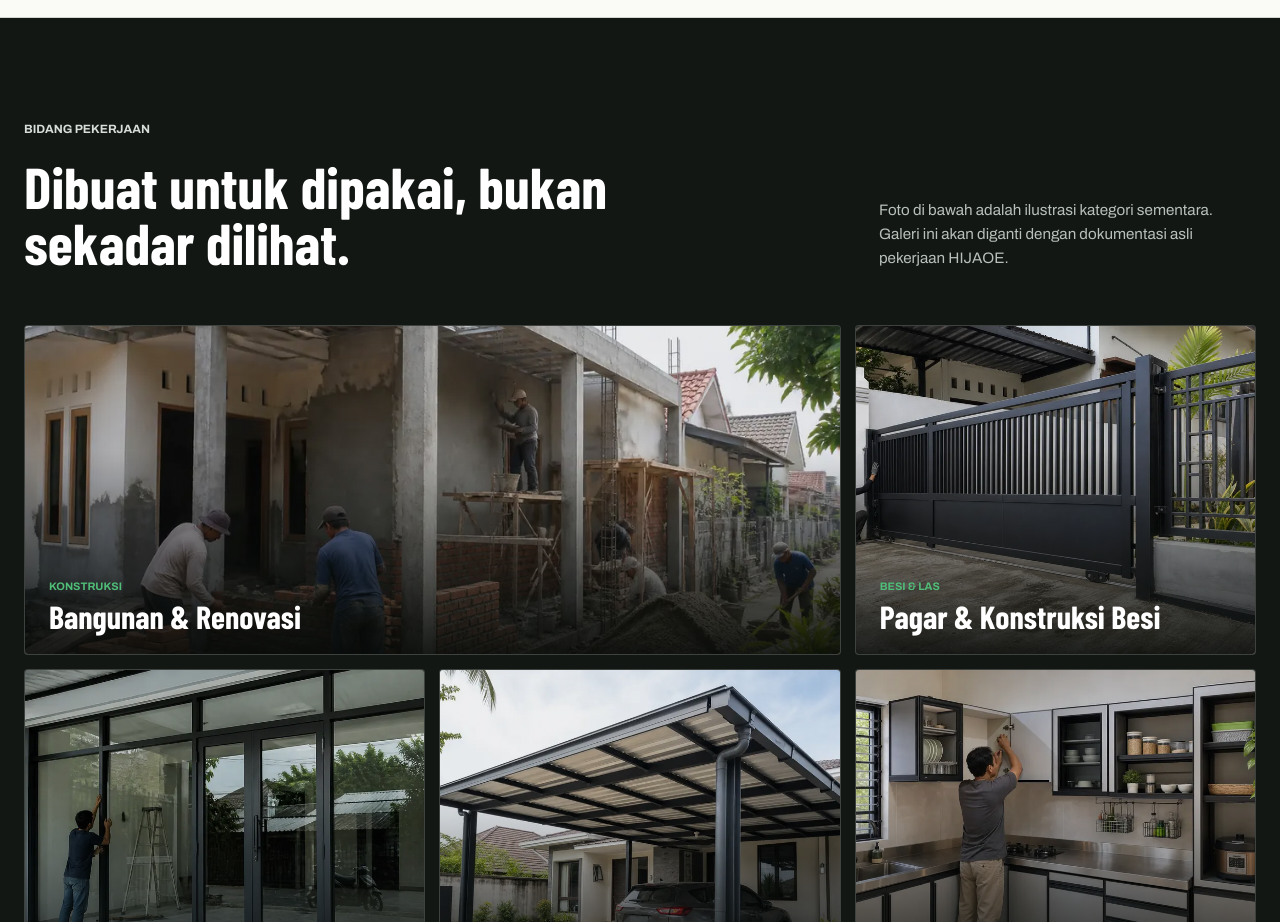
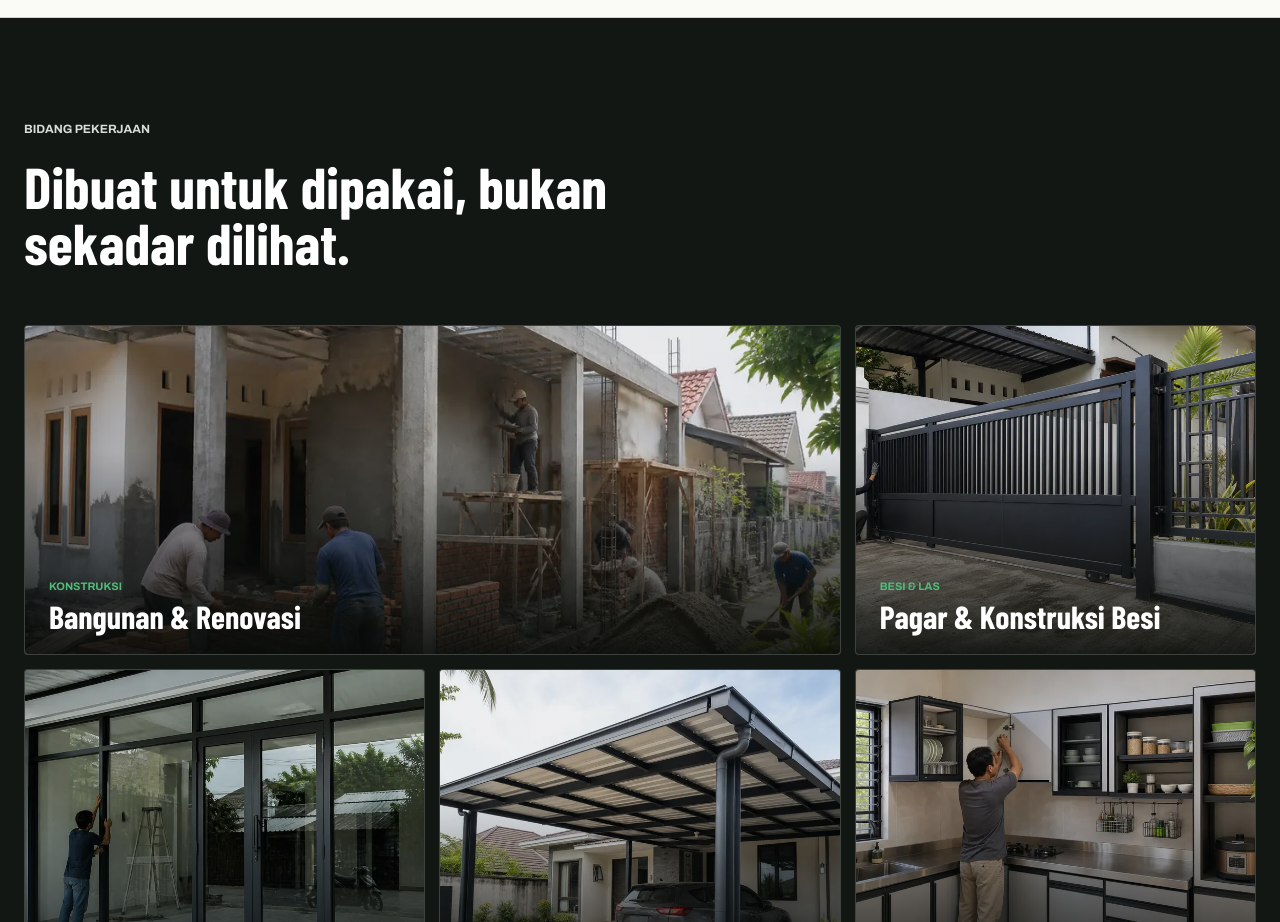
Before and after one commit to nsyrah3/hijaoe-website, a website with bundled scripts: page index.html in a window 1280 px wide. Shown: the part 1480-2402 px from the top of the page. Built offline with nearby package versions, Linux system fonts and the light colour scheme.

Commit message:
fix: remove temporary gallery notice

```diff
--- a/index.html
+++ b/index.html
@@ -147,15 +147,11 @@
 
       <section class="projects section section--dark" id="proyek" aria-labelledby="projects-title">
         <div class="container">
-          <header class="section-heading section-heading--split section-heading--light">
+          <header class="section-heading section-heading--light">
             <div>
               <p class="eyebrow">Bidang pekerjaan</p>
               <h2 id="projects-title">Dibuat untuk dipakai, bukan sekadar dilihat.</h2>
             </div>
-            <p>
-              Foto di bawah adalah ilustrasi kategori sementara. Galeri ini akan
-              diganti dengan dokumentasi asli pekerjaan HIJAOE.
-            </p>
           </header>
           <div class="projects-grid" id="projects-grid"></div>
         </div>
```
